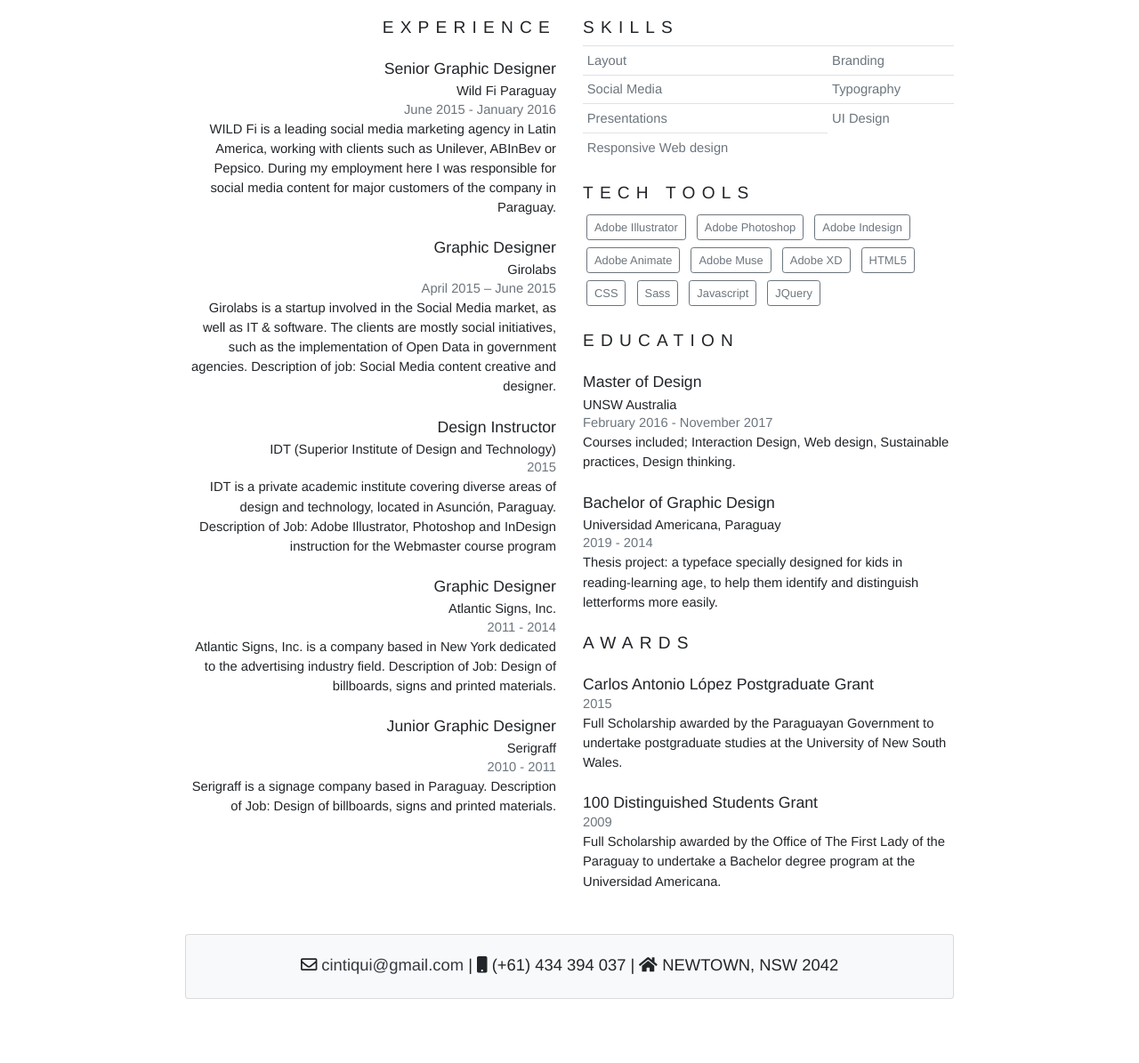
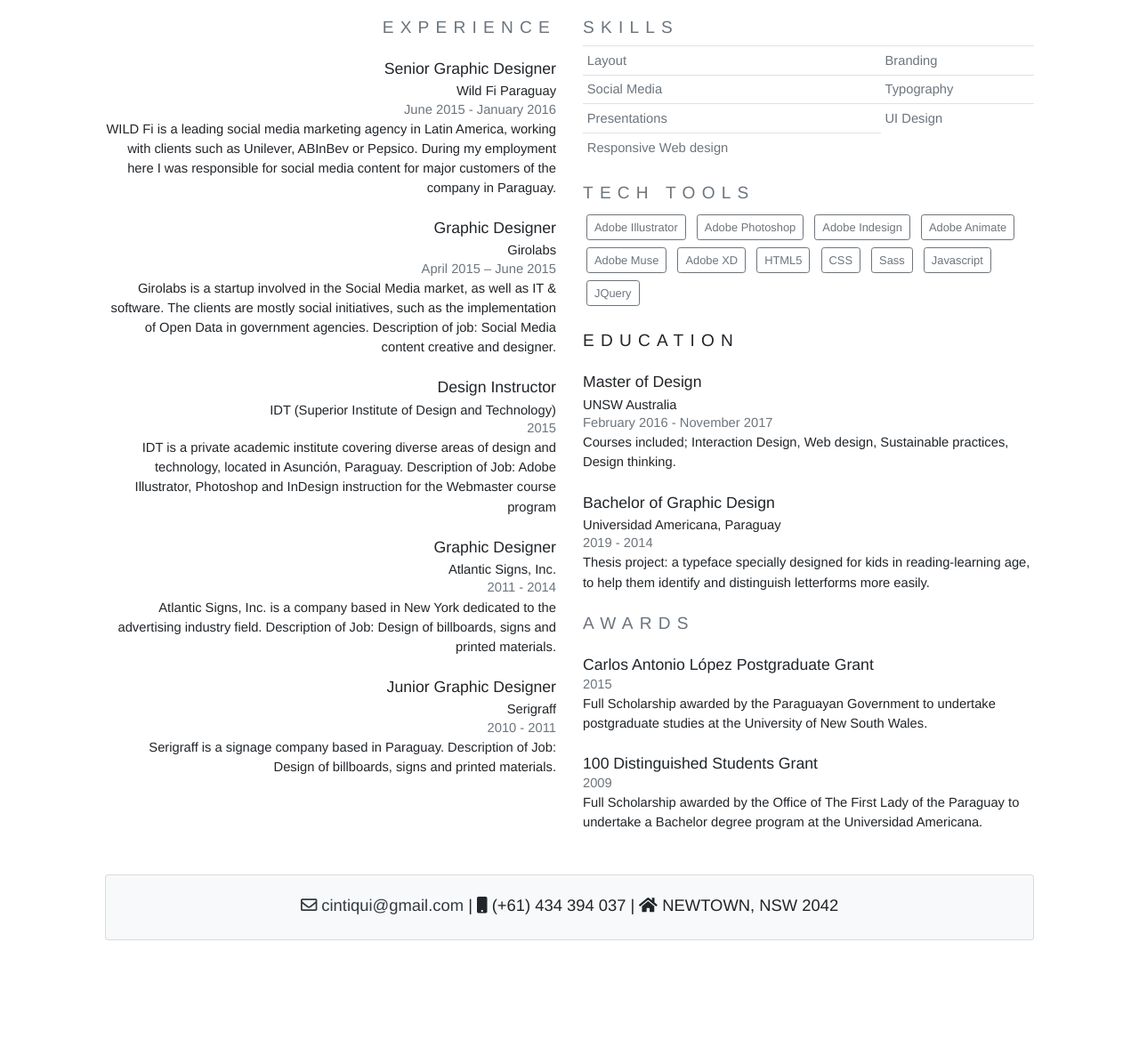
Before and after one commit to cinthiabalbuena/cinthiabalbuena.github.io, a plain HTML site: page index.html in a window 1280 px wide. Shown: the part 251-1446 px from the top of the page at 89% size. After the commit the page ends 1380 px from the top, so only its background shows below. Drawn offline with nearby package versions, Linux system fonts and the light colour scheme.

Commit message:
muted titles

```diff
--- a/index.html
+++ b/index.html
@@ -10,10 +10,10 @@
 
     <title>Cinthia Balbuena</title>
   </head>
-  <body class="container text-center p-5 w-75">
+  <body class="container text-center p-5">
     <header>
       <h1 class="text-uppercase border border-dark mb-4 p-2 tracking-lg">Cinthia Balbuena</h1>
-      <h2 class="text-uppercase mb-3 tracking-lg">Graphic / Web Designer</h2>
+      <h2 class="text-uppercase mb-3 tracking-lg text-muted">Graphic / Web Designer</h2>
       <div class="my-4">
         <a href="https://www.behance.net/cintiqui9041" target="_blank" class="px-2 py-1 m-1 btn btn-dark" data-toggle="tooltip" data-placement="bottom" title="Portfolio on Behance">
           <i class="fab fa-behance fa-2x"></i>
@@ -26,7 +26,7 @@
     <main class="row text-left">
       <section class="col text-md-right">
         <div class="Category  mb-4">
-          <h3 class="text-uppercase my-2 tracking-lg">Experience</h3>
+          <h3 class="text-uppercase my-2 tracking-lg text-muted">Experience</h3>
           <div class="job my-4">
             <h4 class="card-title">Senior Graphic Designer</h4>
             <h5 class="card-subtitle"> Wild Fi Paraguay</h5>
@@ -75,7 +75,7 @@
       </section>
       <section class="col text-left">
         <div class="Category mb-4">
-          <h3 class="text-uppercase my-2 tracking-lg">Skills</h3>
+          <h3 class="text-uppercase my-2 tracking-lg text-muted">Skills</h3>
           <table class="table table-responsive-sm table-hover table-sm text-muted">
             <tr>
               <td>Layout</td>
@@ -95,7 +95,7 @@
           </table>
         </div>
         <div class="Category my-4">
-          <h3 class="text-uppercase  my-2 tracking-lg">Tech Tools</h3>
+          <h3 class="text-uppercase  my-2 tracking-lg text-muted">Tech Tools</h3>
 
               <span class="btn btn-outline-secondary m-1 btn-sm">Adobe Illustrator</span>
               <span class="btn btn-outline-secondary m-1 btn-sm">Adobe Photoshop</span>
@@ -128,7 +128,7 @@
           </div>
         </div>
         <div class="Category my-4">
-          <h3 class="text-uppercase my-4 tracking-lg">Awards</h3>
+          <h3 class="text-uppercase my-4 tracking-lg text-muted">Awards</h3>
           <div class="award my-4">
             <h4 class="card-title m-0">Carlos Antonio López Postgraduate Grant</h4>
             <span class="card-subtitle text-muted">2015</span>
@@ -149,7 +149,13 @@
 
     <footer class="my-4 card bg-light">
       <address class="mb-4 text-uppercase card-body pb-0 lead">
-        <i class="far fa-envelope"></i> <a href="mailto:cintiqui@gmail.com" class="text-lowercase text-dark" data-toggle="tooltip" data-placement="top" title="Contact me">cintiqui@gmail.com</a> | <i class="fas fa-mobile"></i> (+61) 434 394 037 | <i class="fas fa-home"></i> Newtown, NSW 2042
+        <a href="mailto:cintiqui@gmail.com" class="text-lowercase text-dark" data-toggle="tooltip" data-placement="top" title="Contact me">
+          <i class="far fa-envelope"></i> cintiqui@gmail.com
+        </a> |
+
+        <span><i class="fas fa-mobile"></i> (+61) 434 394 037</span> |
+
+        <span><i class="fas fa-home"></i> Newtown, NSW 2042</span>
       </address>
     </footer>
 
```
